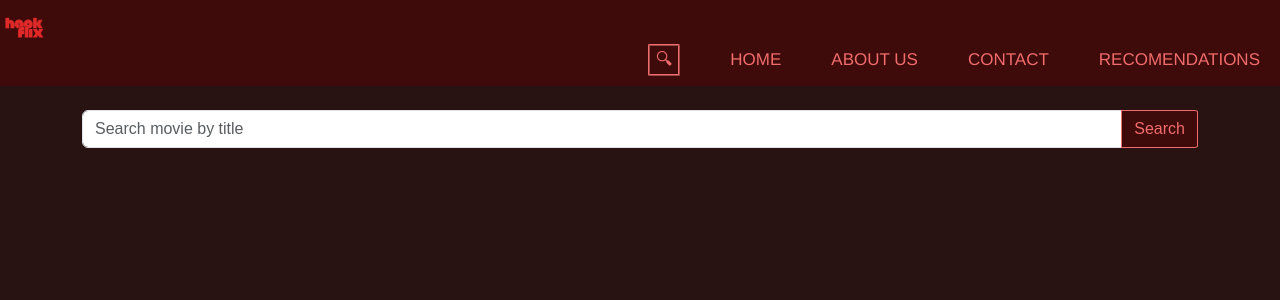
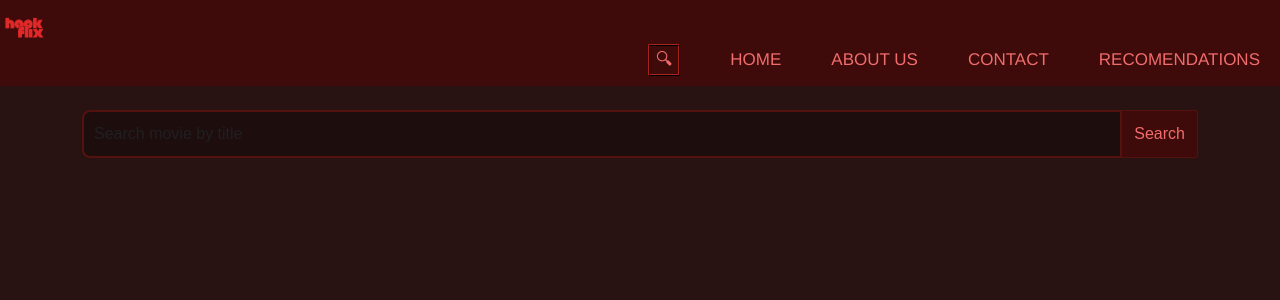
Before and after one commit to MaraAnima/Primer-Entregable, a React (Vite) app: page /search in a window 1280 px wide. Shown: the top 300 px of the page. Built offline with nearby package versions, Linux system fonts and the light colour scheme; a web font is replaced by a local one.

Commit message:
banner updates

```diff
--- a/src/App.css
+++ b/src/App.css
@@ -240,3 +240,23 @@ img.img-responsive {
   font-weight: bolder;
   margin-bottom: 6%;
 }
+
+.custom-input {
+  color: white;
+  background-color: #00000041;
+  border: 2px solid #54120e; /* Borde azul */
+  border-radius: 8px; /* Bordes redondeados */
+  padding: 10px; /* Espaciado interno */
+  font-size: 16px; /* Tamaño de fuente */
+  outline: none; /* Sin borde de foco predeterminado */
+  transition: border-color 0.3s ease, box-shadow 0.7s ease; /* Animaciones suaves */
+}
+
+.custom-input:focus {
+  border-color: #54120e; /* Borde al hacer foco */
+  box-shadow: 0 0 5px (113, 15, 15, 0.5); /* Sombra al hacer foco */
+}
+
+.botonBuscar {
+  border-color: #54120e;
+}
--- a/src/components/pages/Search.jsx
+++ b/src/components/pages/Search.jsx
@@ -39,8 +39,9 @@ function Search({}) {
       <MovieNavbar />
       <div className="container">
         <div className="search">
-          <InputGroup className="mb-3 mt-4">
+          <InputGroup className="mb-3 mt-4" input>
             <Form.Control
+              className="custom-input"
               aria-label="Buscar película"
               aria-describedby="button-addon1"
               value={query}
```
Also changed, not shown: src/assets/img/hack1.png.
